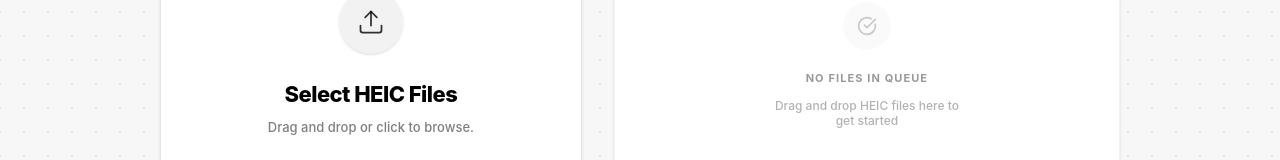
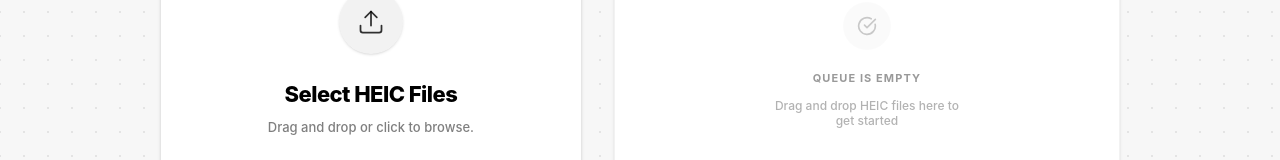
Before and after one commit to kararha/snapH, a React (Vite) app: page / in a window 1280 px wide. Shown: the part 276-436 px from the top of the page. Built offline with nearby package versions, Linux system fonts and the light colour scheme.

Commit message:
fix(i18n): translate hardcoded empty queue state to arabic

```diff
--- a/src/App.tsx
+++ b/src/App.tsx
@@ -508,8 +508,8 @@ export default function App() {
                   <div className="w-12 h-12 bg-black/[0.02] rounded-full flex items-center justify-center text-black/20 mb-2">
                     <CheckCircle size={20} />
                   </div>
-                  <span className="text-black/40 font-bold text-[11px] uppercase tracking-widest">No files in queue</span>
-                  <span className="text-black/30 font-medium text-[12px] max-w-[200px] text-center leading-tight">Drag and drop HEIC files here to get started</span>
+                  <span className="text-black/40 font-bold text-[11px] uppercase tracking-widest">{t.noFilesInQueue}</span>
+                  <span className="text-black/30 font-medium text-[12px] max-w-[200px] text-center leading-tight">{t.queueEmptyDesc}</span>
                 </div>
               )}
             </div>
--- a/src/translations.ts
+++ b/src/translations.ts
@@ -21,6 +21,7 @@ export const translations = {
     conversionFailed: 'Conversion failed. The file format may be unsupported or the file could be corrupted.',
     filesSkipped: 'Some files skipped: Only HEIC/HEIF under 50MB allowed.',
     noFilesInQueue: 'QUEUE IS EMPTY',
+    queueEmptyDesc: 'Drag and drop HEIC files here to get started',
     privacyFooter: 'Local processing, no servers',
     privacyPolicy: 'Privacy Policy',
     unsupportedFile: 'Unsupported file format detected. Please use .HEIC or .HEIF only.',
@@ -85,6 +86,7 @@ export const translations = {
     conversionFailed: 'فشل التحويل. قد تكون الصيغة غير مدعومة أو الملف تالفاً.',
     filesSkipped: 'تم تخطي بعض الملفات: يُسمح فقط بملفات HEIC/HEIF أقل من 50 ميغابايت.',
     noFilesInQueue: 'القائمة فارغة',
+    queueEmptyDesc: 'اسحب وأفلت ملفات HEIC هنا للبدء',
     privacyFooter: 'معالجة محلية، بدون خوادم',
     privacyPolicy: 'سياسة الخصوصية',
     unsupportedFile: 'تم اكتشاف صيغة ملف غير مدعومة. يرجى استخدام .HEIC أو .HEIF فقط.',
```
